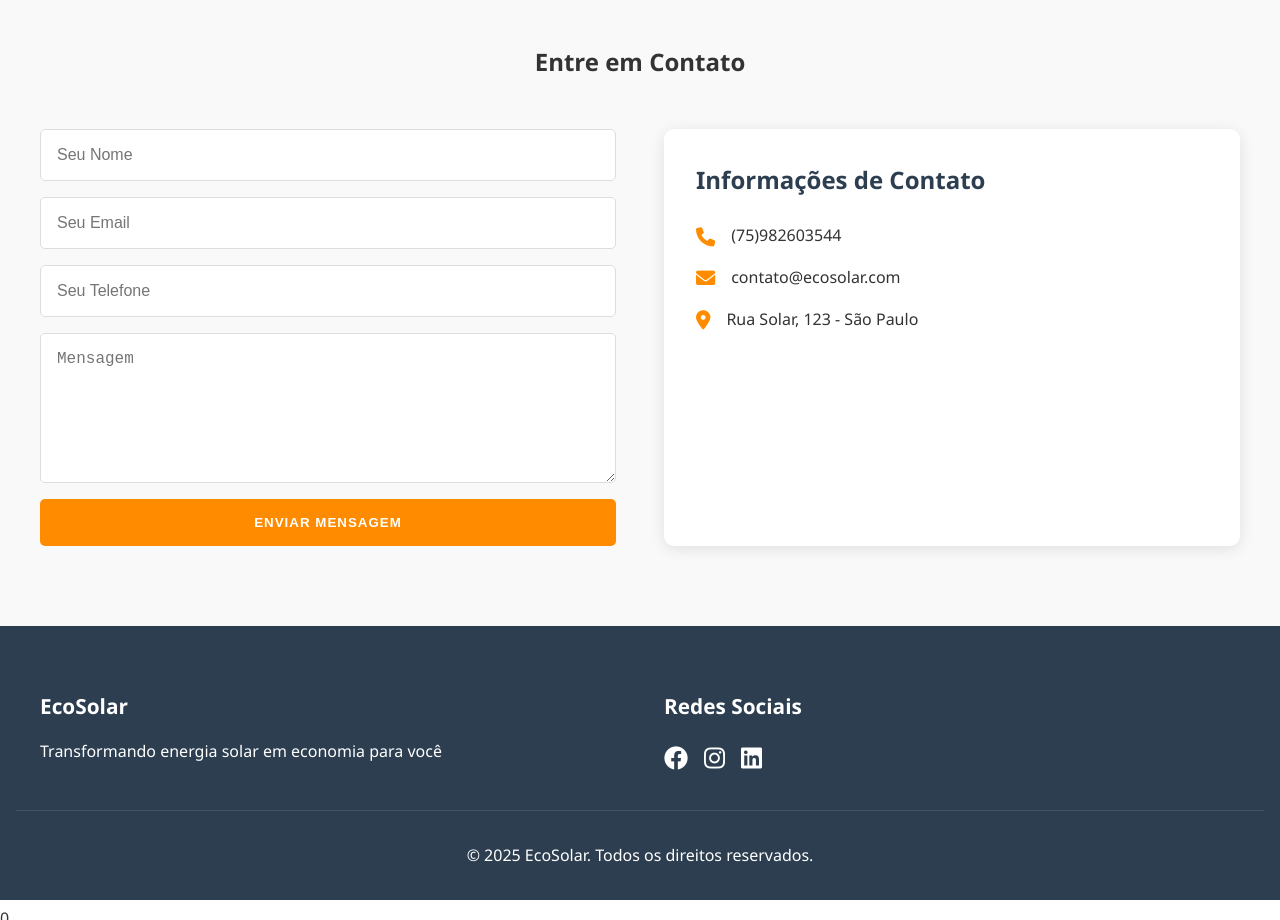
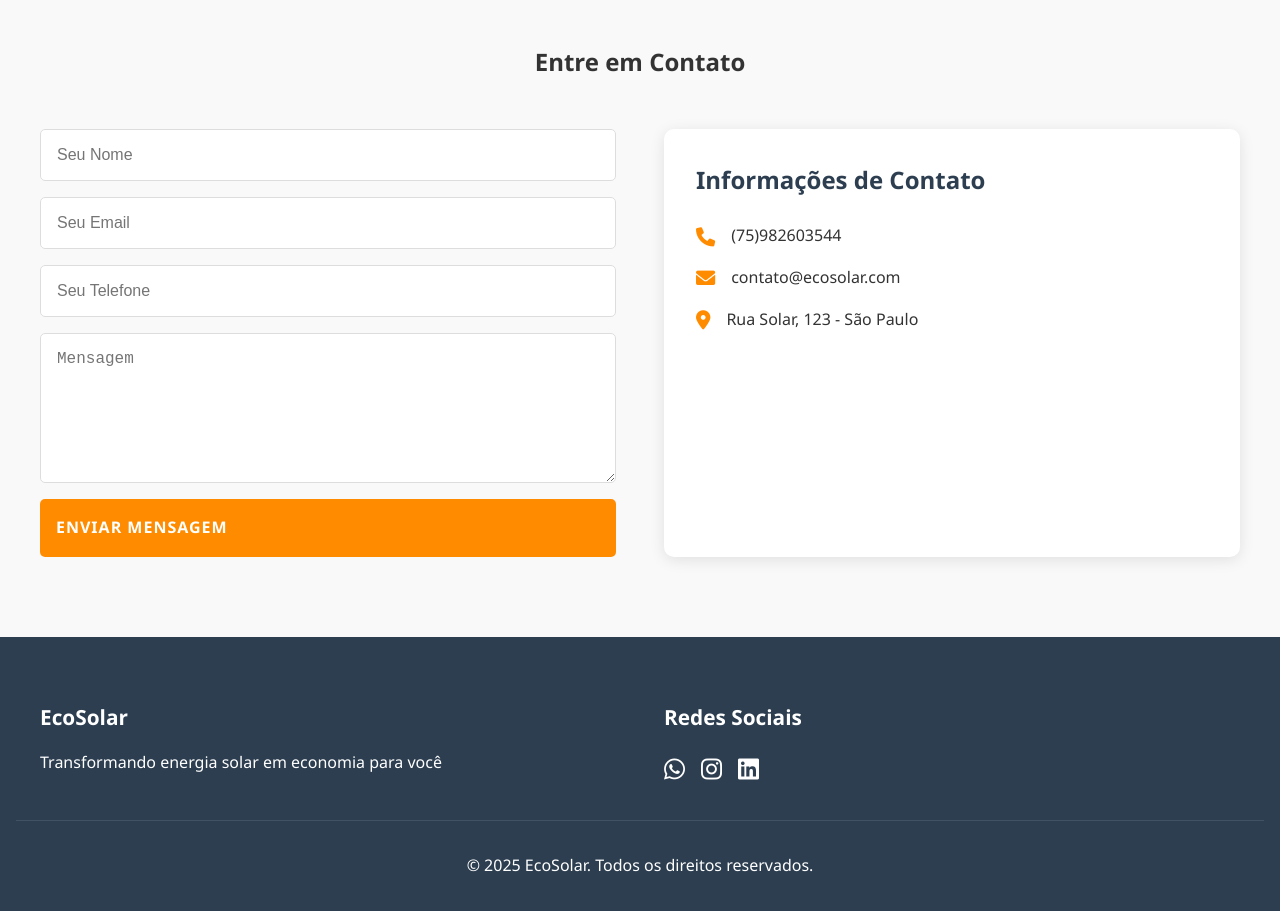
Before and after one commit to OzzyIgreen/EcoSolar, a plain HTML site: page index.html in a window 1280 px wide. Shown: the part 1880-2800 px from the top of the page. Drawn offline with Linux system fonts and the light colour scheme.

Commit message:
Add files via upload

```diff
--- a/index.html
+++ b/index.html
@@ -24,7 +24,7 @@
         <div class="hero-content">
             <h1>Transforme Energia Solar em Economia</h1>
             <p>Soluções sustentáveis para sua casa ou empresa</p>
-            <button class="cta-button">Solicite um Orçamento</button>
+            <a href="https://wa.me/5575982603544?text=Olá! Gostaria de solicitar um orçamento para energia solar." class="cta-button" target="_blank">Solicite um Orçamento</a>
         </div>
     </section>
 
@@ -78,12 +78,12 @@
     <section id="contato" class="contact">
         <h2>Entre em Contato</h2>
         <div class="contact-container">
-            <form class="contact-form">
+            <form class="contact-form" action="https://wa.me/5575982603544" target="_blank">
                 <input type="text" placeholder="Seu Nome" required>
                 <input type="email" placeholder="Seu Email" required>
                 <input type="tel" placeholder="Seu Telefone" required>
                 <textarea placeholder="Mensagem" required></textarea>
-                <button type="submit" class="submit-button">Enviar Mensagem</button>
+                <a href="https://wa.me/5575982603544?text=Olá! Gostaria de mais informações sobre energia solar." class="submit-button" style="text-decoration: none; display: inline-block;">Enviar Mensagem</a>
             </form>
             <div class="contact-info">
                 <h3>Informações de Contato</h3>
@@ -103,7 +103,7 @@
             <div class="footer-section">
                 <h3>Redes Sociais</h3>
                 <div class="social-links">
-                    <a href="#"><i class="fab fa-facebook"></i></a>
+                    <a href="https://wa.me/5575982603544" target="_blank"><i class="fab fa-whatsapp"></i></a>
                     <a href="https://www.instagram.com/ozzy_igreenenergy/"><i class="fab fa-instagram"></i></a>
                     <a href="#"><i class="fab fa-linkedin"></i></a>
                 </div>
```
